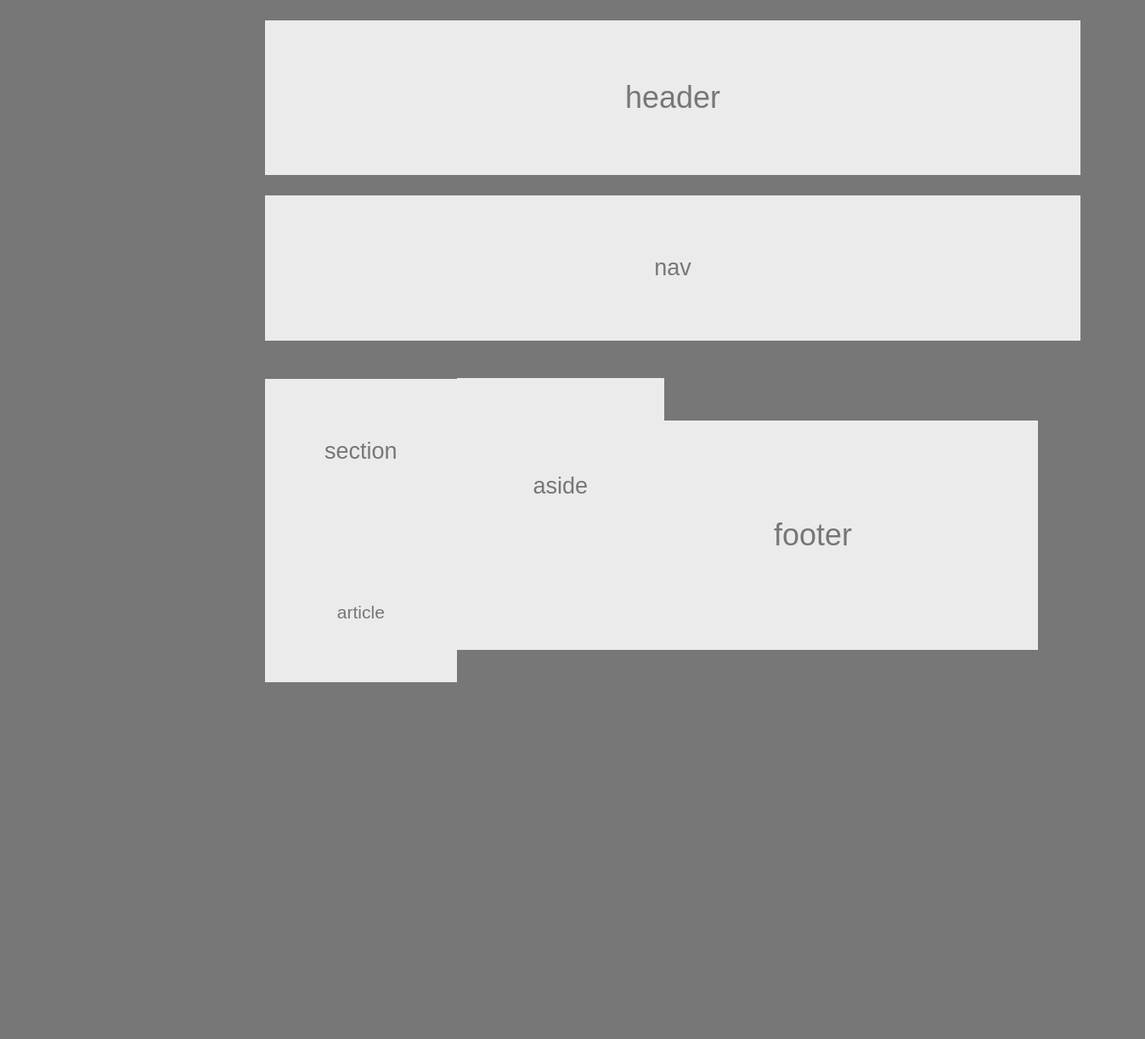
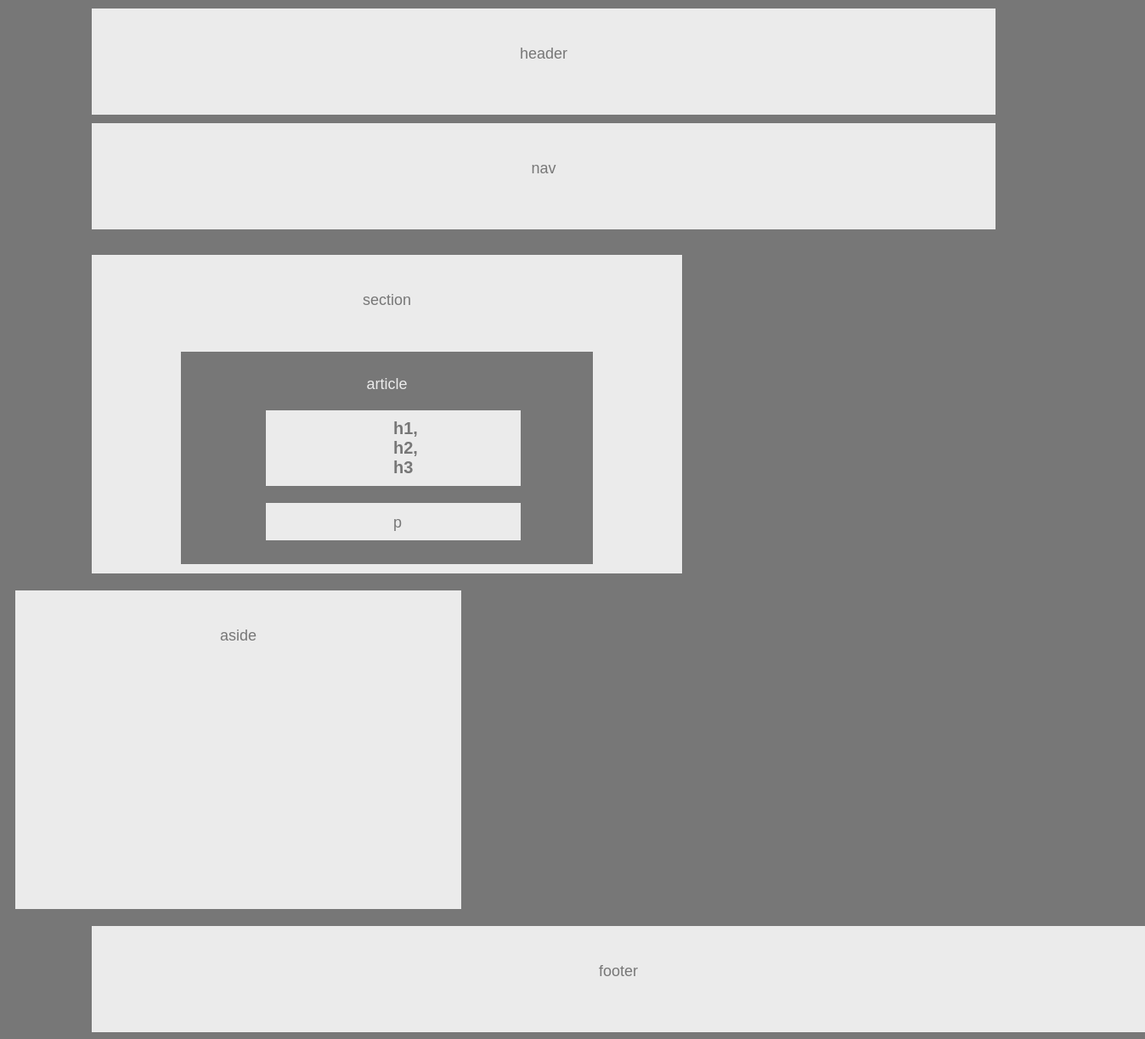
Before and after one commit to ZomblesaurusRex/HW-Wireframe, a plain HTML site: page index.html in a window 1280 px wide. Shown: the whole page at 85% size, 1348 px wide, since content can reach past the window. Before the commit the page ends 845 px from the top, so only its background shows below. Drawn offline with Linux system fonts and the light colour scheme.

Commit message:
8.20.19changes to project after understanding

```diff
--- a/index.html
+++ b/index.html
@@ -1,61 +1,67 @@
 <!DOCTYPE html>
 <html>
+
 <head>
     <meta charset="utf-8">
-        <title>Title</title>
+    <meta name="viewport" content="width=device-width, initial-scale=1">
     <!-- Linking CSS -->
     <link rel="stylesheet" type="text/css" href="style.css">
+    <title>Title</title>
 
 </head>
+
 <body>
-    <div class= "row">
-        <div class= "header">
-            <header>
-                <h1>
+        <div class="container">
+            <div>
+                <section id="header">
+                    <p>
                         header
-                </h1>
-            </header>
+                    </p>
+                </section>
             </div>
-        <div class= "nav">
-            <nav>
-                <h1>
+            <div>
+                <section id="nav">
+                    <p>
                         nav
-                </h1>
-            </nav>
+                    </p>
+                </section>
             </div>
-        <div class= "column">
-            <section>
-                <h1>
+            <div>
+                <section id="sectionn">
+                    <p>
                         section
-
-                </h1>
-                <article>
-                    <h1>
+                    </p>
+                        <article id= "article">
+                            <p>
                                 article
-                    </h1>
-
-
+                            </p>
+                            <div>
+                                <h3 id= "lilH">
+                                    h1, h2, h3
+                                </h3>
+                                <p id= "lilP">
+                                    p
+                                </p>
+                            </div>
                         </article>
                 </section>
             </div>
             <div>
-
+                <section id="aside">
+                    <p>
+                        aside
+                    </p>
+                </section>
             </div>
-            <br>
-        <div  class= "column">
-            <aside>
-                        <h1>
-                            aside
-                        </h1>
-            </aside>
-        </div>
-        <div  class= "footer">
-            <footer>
-                <h1>
+            <div>
+                <footer class="clearfix">
+                    <p>
                         footer
-                </h1>
+                    </p>
                 </footer>
 
             </div>
+        </div>
 </body>
+
 </html>
--- a/style.css
+++ b/style.css
@@ -1,65 +1,138 @@
 body{
     background-color: #777777;
-    color: #777777;
-    font-family: 'Arial', 'Helvetica Neue', Helvetica, 'sans-sarif ';
-    display: 'block';
-    width: 960px;
-    height: 300px;
-    font-size: 18px;
-    margin-left: auto;
-    margin-right: 'auto';
-}
-
-header, nav, section{
-    background-color: #ebebeb;
 
 }
 
-div {
-    clear: right;
-  }
-
-aside{
+section{
     background-color: #ebebeb;
-    padding: 20px;
+    text-align: center;
+    color: #777777;
 }
 
-article{
-    color: #ebebeb;
-    background-color:  #777777;
-}
-
-p, h1 {
-    color: #777777;
-    background-color: #ebebeb;
-    text-align: center;
-    padding: 70px;
+#header{
+    margin-top: 10px;
+    margin-bottom: 5px;
+    margin-left: 100px;
+    margin-right: 100px;
+    height: 50px;
+    padding-top: 25px;
+    padding-bottom: 50px;
+    padding-right: 100px;
+    padding-left: 100px;
+    font-family: 'Arial', 'Helvetica Neue', Helvetica, 'sans-sarif ';
+    font-size: 18px;
     font-weight: lighter;
 }
 
-  .column {
+#nav{
+    margin-top: 10px;
+    margin-bottom: 20px;
+    margin-left: 100px;
+    margin-right: 100px;
+    height: 50px;
+    padding-top: 25px;
+    padding-bottom: 50px;
+    padding-right: 100px;
+    padding-left: 100px;
+    font-family: 'Arial', 'Helvetica Neue', Helvetica, 'sans-sarif ';
+    font-size: 18px;
+    font-weight: lighter;
+}
+
+#sectionn{
+    width: 495px;
+    height: 350px;
     float: left;
-    margin: auto
-  }
+    margin-top: 10px;
+    margin-bottom: 10px;
+    margin-left:100px;
+    margin-right: 10px;
+    height: 50px;
+    padding-top: 25px;
+    padding-bottom: 300px;
+    padding-right: 100px;
+    padding-left: 100px;
+    font-family: 'Arial', 'Helvetica Neue', Helvetica, 'sans-sarif ';
+    font-size: 18px;
+    font-weight: lighter;
+}
 
-  /* Left and right column */
-  .column.side {
-    width: 50%;
+#aside{
+    width: 325px;
+    height: 345px;
     float: left;
-  }
+    margin-top: 10px;
+    margin-bottom: 20px;
+    margin-left:10px;
+    margin-right: 10px;
+    height: 50px;
+    padding-top: 25px;
+    padding-bottom: 300px;
+    padding-right: 100px;
+    padding-left: 100px;
+    font-family: 'Arial', 'Helvetica Neue', Helvetica, 'sans-sarif ';
+    font-size: 18px;
+    font-weight: lighter;
+}
 
-  /* Clear floats after the columns */
-.row:after {
-    content: "true";
-    display: table;
+#article{
+    background-color: #777777;
+    color: #ebebeb;
+    padding-top: 10px;
+    padding-bottom: 10px;
+    padding-left: 100px;
+    padding-right: 100px;
+    margin-left: 5px;
+    margin-right: 5px;
+    margin-top: 50px;
+    font-family: 'Arial', 'Helvetica Neue', Helvetica, 'sans-sarif ';
+    font-size: 18px;
+    font-weight: lighter;
+}
+
+#lilH{
+    background-color: #ebebeb;
+    color: #777777;
+    font-family: 'Arial', 'Helvetica Neue', Helvetica, 'sans-sarif ';
+    font-size: 20px;
+    padding-left: 150px;
+    padding-right: 150px;
+    padding-top: 10px;
+    padding-bottom: 10px;
+
+
+}
+
+#lilP{
+    background-color: #ebebeb;
+    color: #777777;
+    font-family: 'Arial', 'Helvetica Neue', Helvetica, 'sans-sarif ';
+    font-size: 18px;
+    padding-top: 13px;
+    padding-bottom: 10px;
+    padding-left: 150px;
+    padding-right: 150px;
+}
+
+footer {
+    margin-top: 10px;
+    margin-bottom: 5px;
+    margin-left: 100px;
+    margin-right: 100px;
+    height: 50px;
+    width: 1040px;
+    padding-top: 25px;
+    padding-bottom: 50px;
+    padding-right: 100px;
+    padding-left: 100px;
+    background-color: #ebebeb;
+    color: #777777;
+    font-weight: 'lighter';
+    content: "";
+    display: block;
     clear: both;
-  }
-
-.footer {
-    background-color: #ebebeb;
     text-align: center;
-    display: 'row';
-    padding: 20px;
-    margin: 50px;
-
-  }
+    font-family: 'Arial', 'Helvetica Neue', Helvetica, 'sans-sarif ';
+    font-size: 18px;
+    font-weight: lighter;
+}
```
Lines whose indentation alone changed are shown as unchanged.
